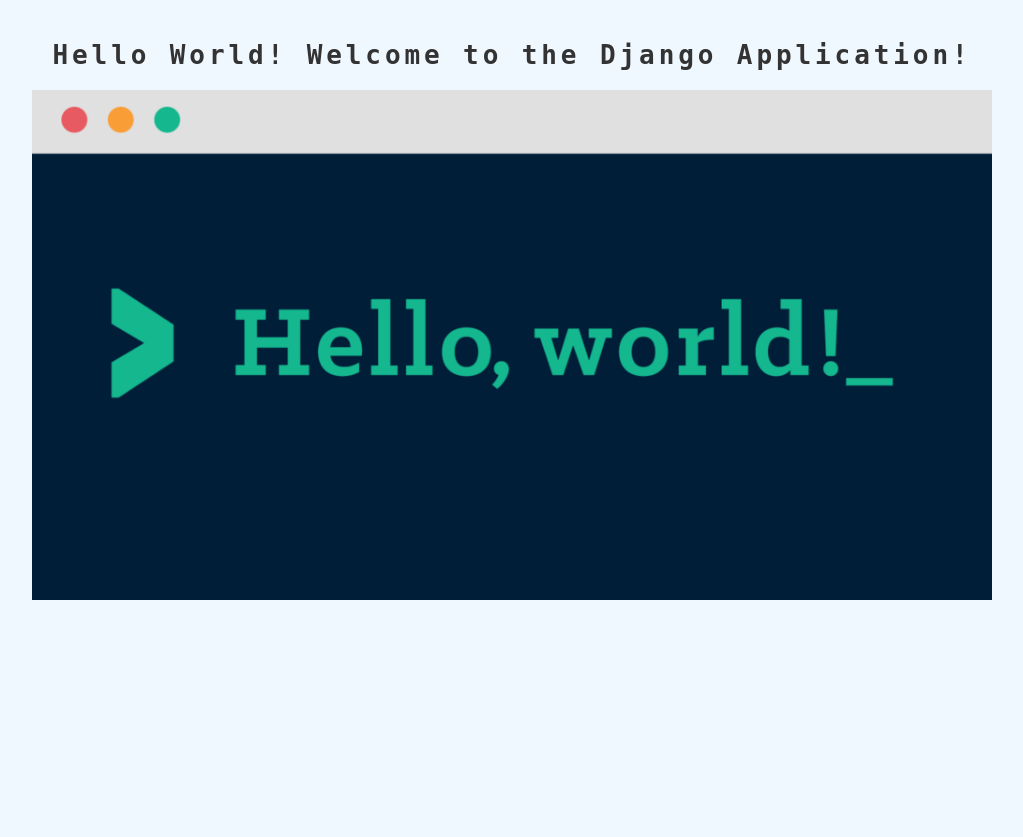
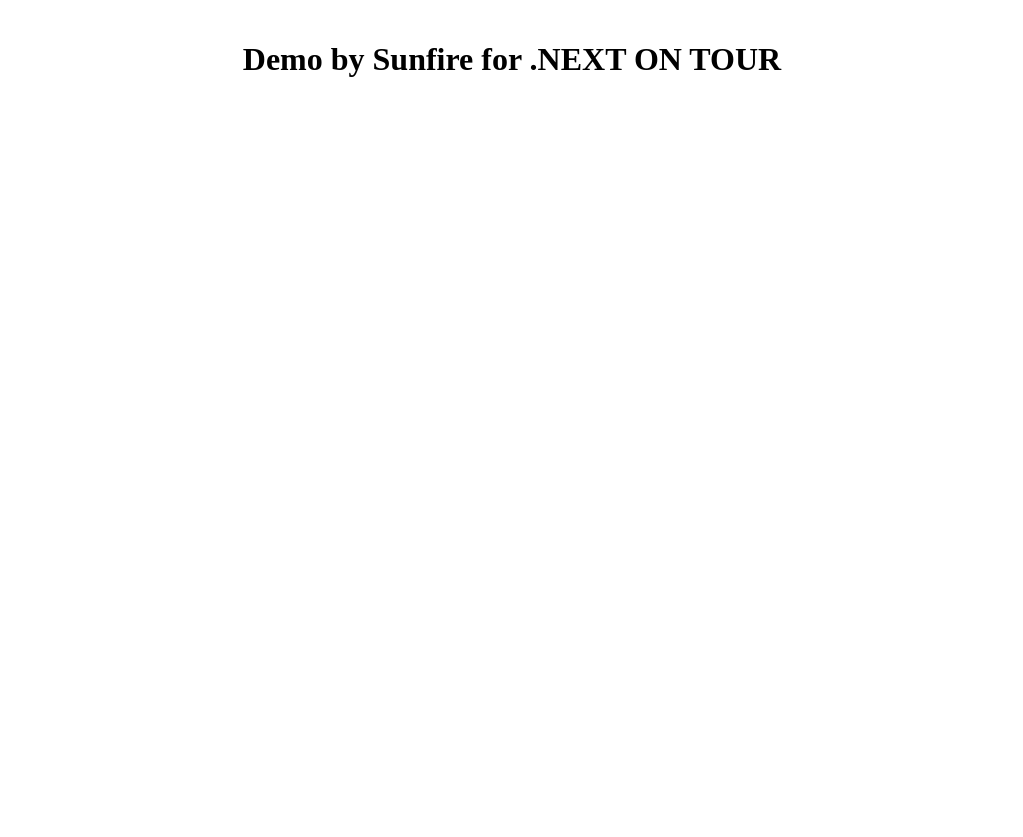
Before and after one commit to ChitaleDairy/sunfire-app, a Django app: page / in a window 1280 px wide; the page is wider, and only the part inside the window is pictured. Shown: that part, without its empty margins (128-1151 px from the left). Before the commit the page ends 600 px from the top of that part, so only its background shows below. Run offline with Django 3.2, Linux system fonts and the light colour scheme.

Commit message:
Update index.html

```diff
--- a/BasicApp/templates/BasicApp/index.html
+++ b/BasicApp/templates/BasicApp/index.html
@@ -1,18 +1,66 @@
-{% load static %}
 <!DOCTYPE html>
 <html lang="en">
 <head>
     <meta charset="UTF-8">
     <meta http-equiv="X-UA-Compatible" content="IE=edge">
     <meta name="viewport" content="width=device-width, initial-scale=1.0">
-    <link rel="stylesheet" href="{% static 'css/style.css' %}">
-    <title>DjangoApp</title>
+    <style>
+        body {
+            margin: 0;
+            padding: 0;
+            position: relative;
+            height: 100vh;
+            display: flex;
+            justify-content: center;
+            align-items: center;
+        }
+
+        body::before {
+            content: '';
+            position: absolute;
+            top: 0;
+            right: 0;
+            bottom: 0;
+            left: 0;
+            background-image: url(''); /* Specify the path to your image */
+            background-size: cover;
+            background-position: center;
+            background-repeat: no-repeat;
+            z-index: -1; /* Send the background image to the back */
+            animation: fadeIn 2s ease-in-out, scaleImage 5s infinite alternate; /* Add animations */
+        }
+
+        h1 {
+            position: absolute;
+            top: 20px; /* Adjust the distance from the top */
+            left: 50%;
+            transform: translateX(-50%);
+            z-index: 1; /* Bring the heading to the front */
+            color: black; /* Set text color */
+        }
+
+        @keyframes fadeIn {
+            from {
+                opacity: 0;
+            }
+            to {
+                opacity: 1;
+            }
+        }
+
+        @keyframes scaleImage {
+            from {
+                transform: scale(1);
+            }
+            to {
+                transform: scale(1.1);
+            }
+        }
+    </style><br>
+
+    <title>Your Web Page</title>
 </head>
 <body>
-    <div class="typewriter">
-        <h1>Hello World! Welcome to the Django Application!</h1>
-    </div>
-
-    <img src="{% static 'images/hello_world.png' %}" alt="Hello World">
+    <h1> Demo by Sunfire for .NEXT ON TOUR </h1>
 </body>
 </html>
```
